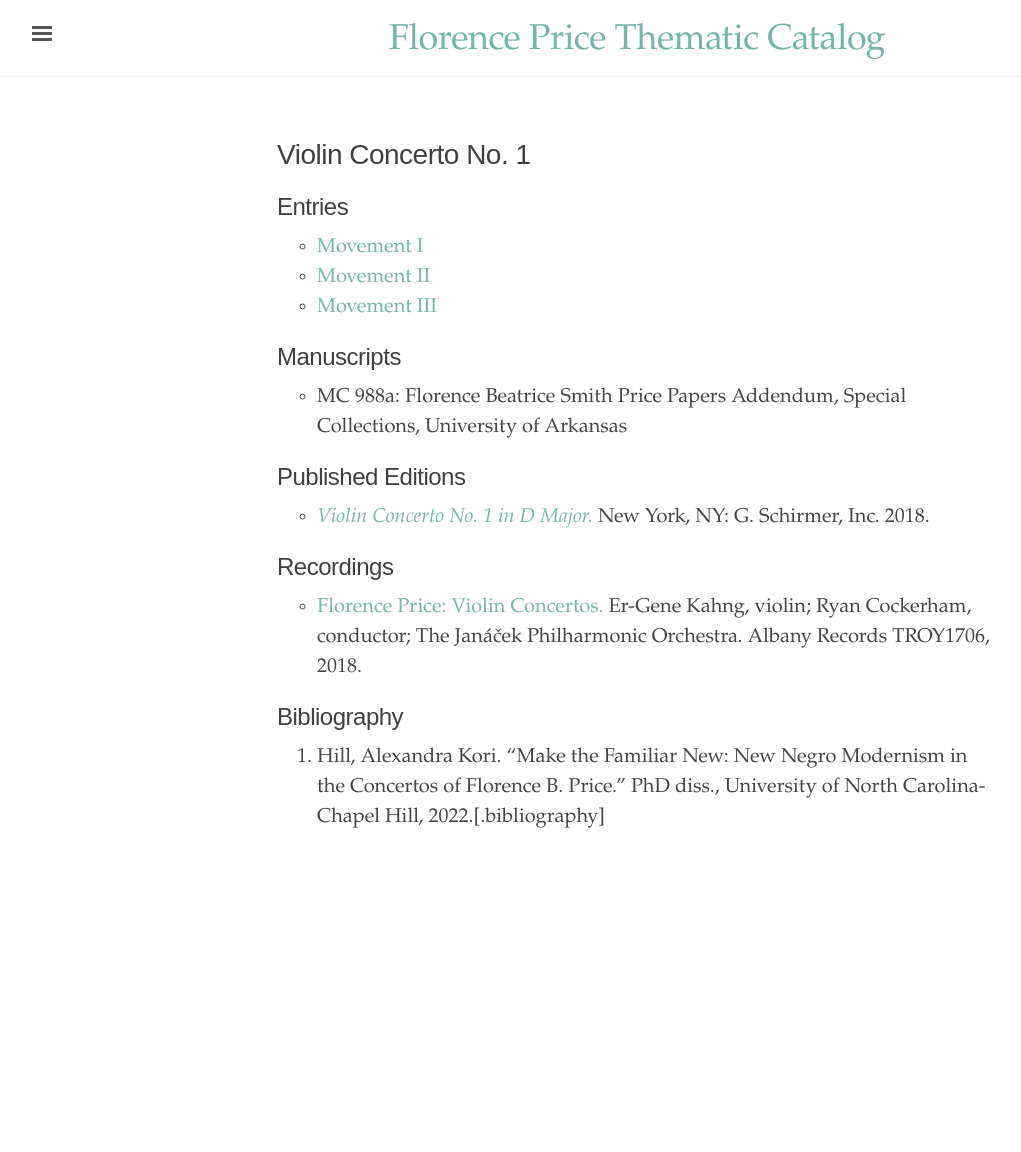
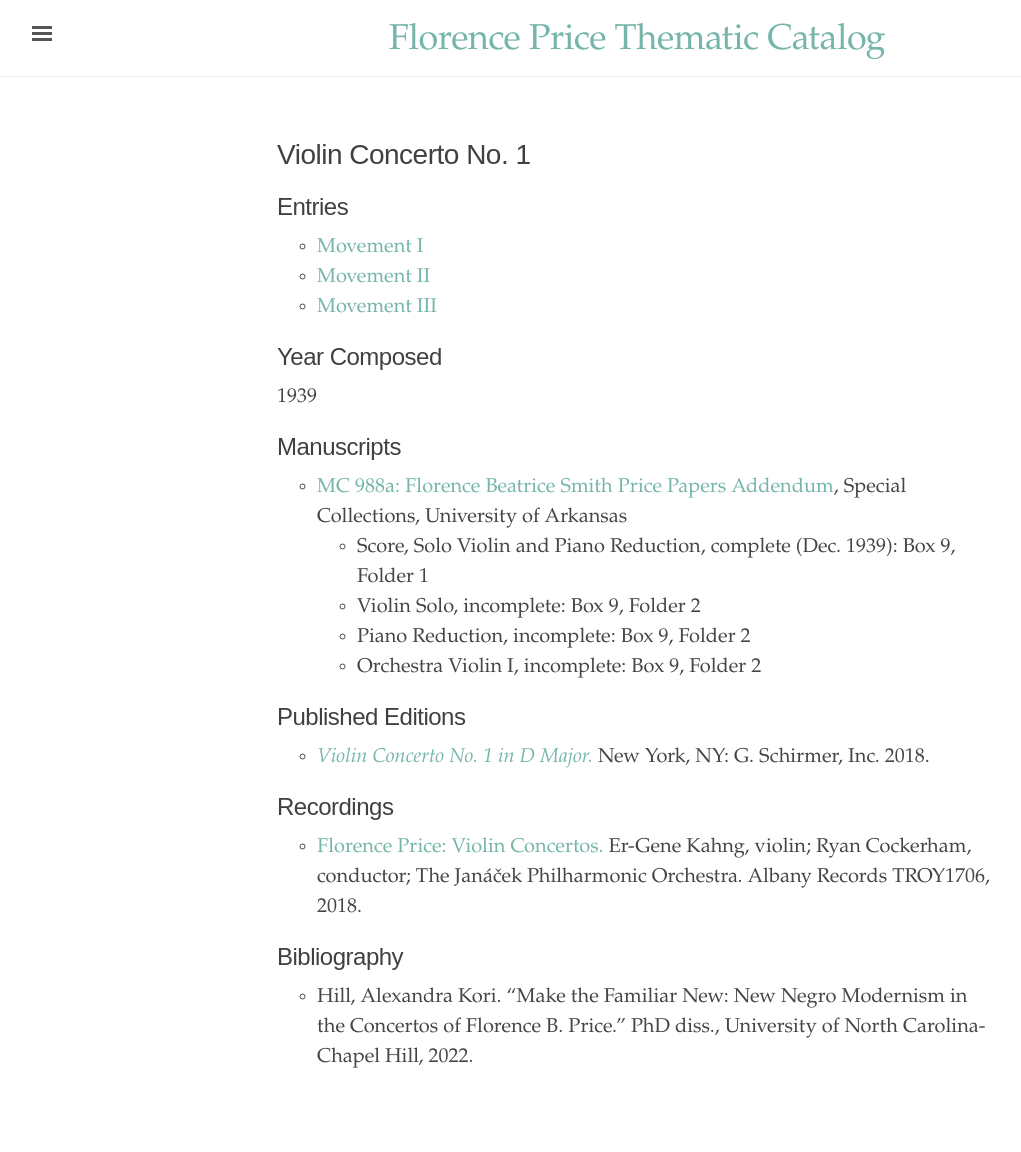
Before and after one commit to dwshadle/florence-price-catalog, a Jekyll site: the page built from _texts/price-violin_concerto_no1.md, in a window 1280 px wide. Shown: the whole page, without its empty margins (3-1024 px from the left). Built offline with Jekyll 4.4.1, drawn with Linux system fonts in a browser that asks for light colours; before the commit the page ends 912 px from its top, so only the background shows below that.

Commit message:
Update price-violin_concerto_no1.md

```diff
--- a/_texts/price-violin_concerto_no1.md
+++ b/_texts/price-violin_concerto_no1.md
@@ -11,9 +11,16 @@ permalink: /price-violin-concerto-no1/
 - <a href="https://dwshadle.github.io/test/price-violin-concerto-no1/mvt2" target="_blank">Movement II</a>
 - <a href="https://dwshadle.github.io/test/price-violin-concerto-no1/mvt3" target="_blank">Movement III</a>
 
+## Year Composed
+1939
+
 ## Manuscripts
 
-- MC 988a: Florence Beatrice Smith Price Papers Addendum, Special Collections, University of Arkansas
+- <a href="https://uark.as.atlas-sys.com/repositories/2/resources/1522" target="_blank">MC 988a: Florence Beatrice Smith Price Papers Addendum</a>, Special Collections, University of Arkansas
+    * Score, Solo Violin and Piano Reduction, complete (Dec. 1939): Box 9, Folder 1
+    * Violin Solo, incomplete: Box 9, Folder 2
+    * Piano Reduction, incomplete: Box 9, Folder 2
+    * Orchestra Violin I, incomplete: Box 9, Folder 2
 
 ## Published Editions
 
@@ -24,4 +31,4 @@ permalink: /price-violin-concerto-no1/
 - <a href="https://www.albanyrecords.com/mm5/merchant.mvc?Screen=PROD&Product_Code=TROY1706" target="_blank">Florence Price: Violin Concertos.</a> Er-Gene Kahng, violin; Ryan Cockerham, conductor; The Janáček Philharmonic Orchestra. Albany Records TROY1706, 2018.
 
 ## Bibliography
-1. Hill, Alexandra Kori. "Make the Familiar New: New Negro Modernism in the Concertos of Florence B. Price." PhD diss., University of North Carolina-Chapel Hill, 2022.[.bibliography]
+- Hill, Alexandra Kori. "Make the Familiar New: New Negro Modernism in the Concertos of Florence B. Price." PhD diss., University of North Carolina-Chapel Hill, 2022.
```
